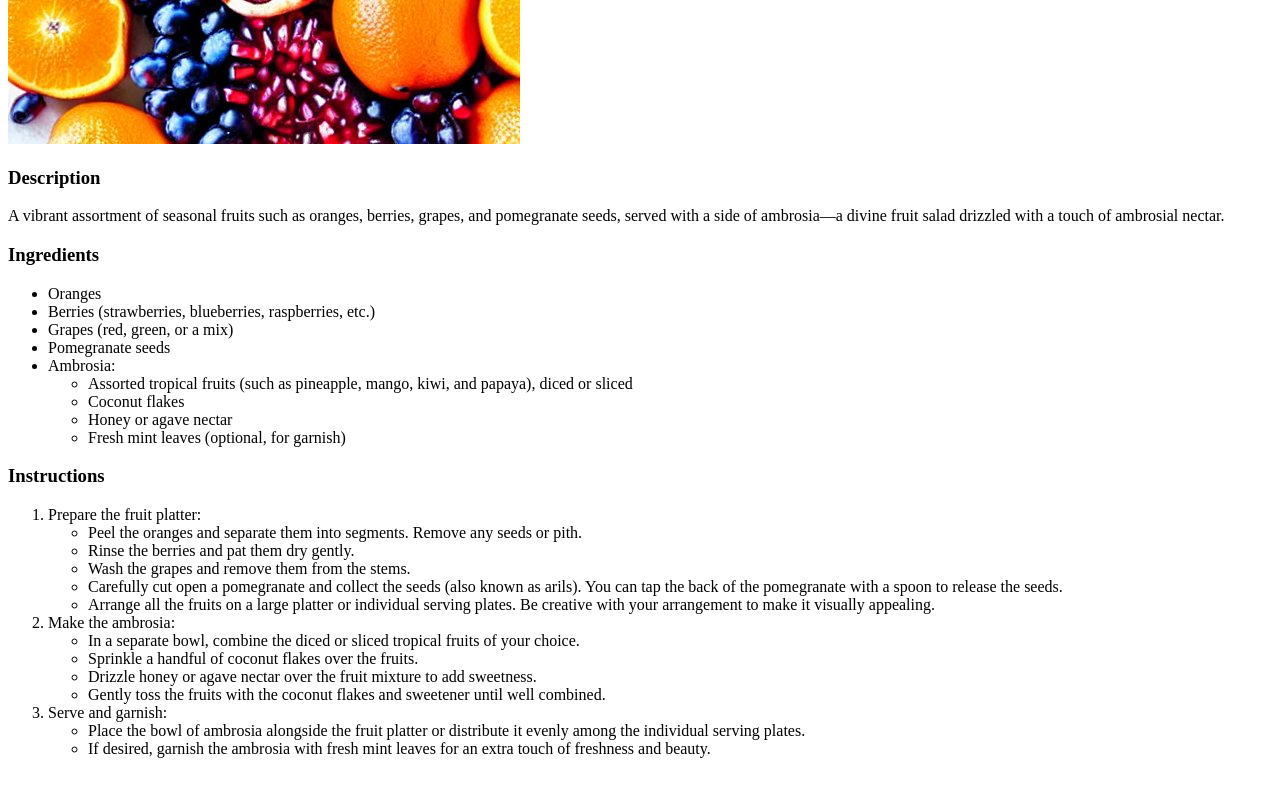
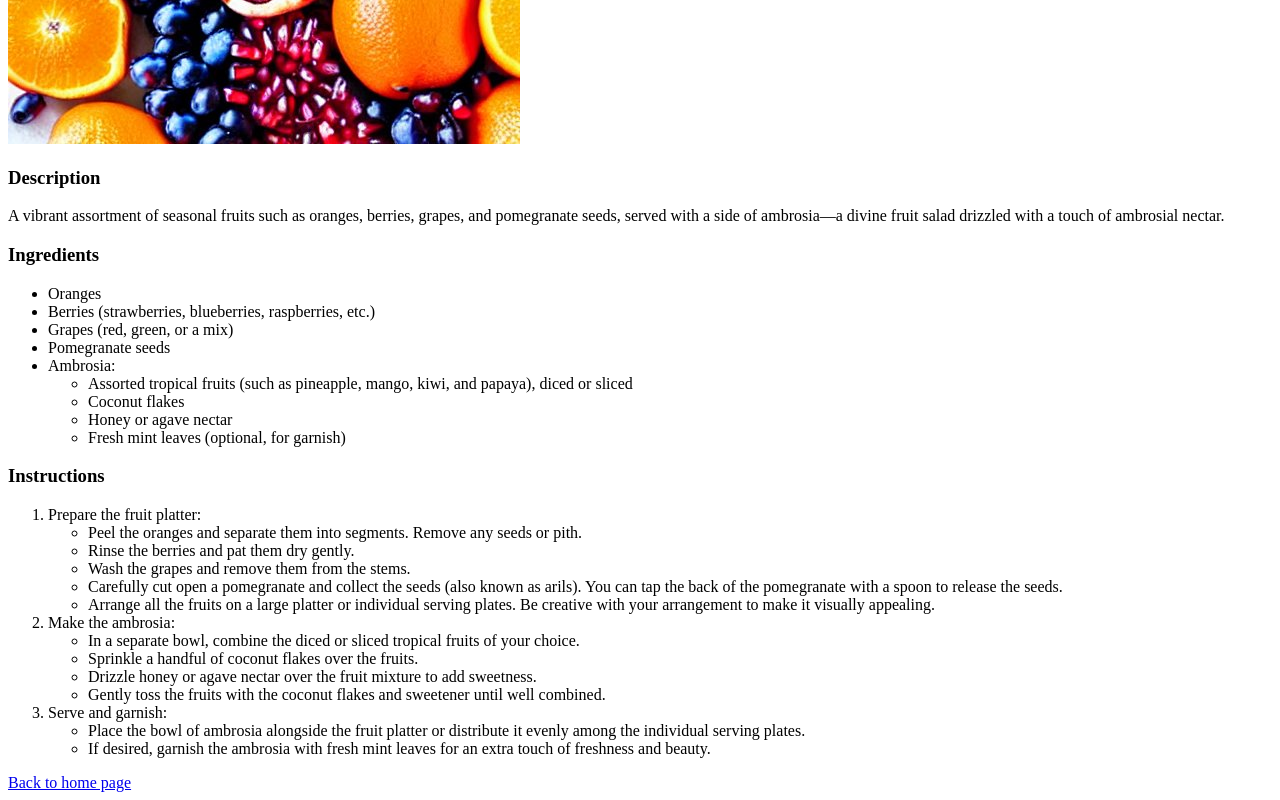
Before and after one commit to PeterG-ithub/odin-recipes, a plain HTML site: page recipes/freyas-fruit-platter.html in a window 1280 px wide. Shown: the part 448-1248 px from the top of the page. Before the commit the page ends 1222 px from the top, so only its background shows below. Drawn offline with Linux system fonts and the light colour scheme.

Commit message:
Add back to home page link to all recipes.html

```diff
--- a/recipes/freyas-fruit-platter.html
+++ b/recipes/freyas-fruit-platter.html
@@ -52,5 +52,7 @@
                 <li>If desired, garnish the ambrosia with fresh mint leaves for an extra touch of freshness and beauty.</li>
             </ul>
         </ol>
+
+        <a href="../index.html">Back to home page</a>
     </body>
 </html>
```
Also changed, not shown: recipes/lokis-trickster-toast.html (+2 -0 lines), recipes/odins-brew.html (+2 -0 lines), recipes/thors-smoothie.html (+2 -0 lines), recipes/valhalla-omelet.html (+2 -0 lines), recipes/viking-oats.html (+2 -0 lines).
